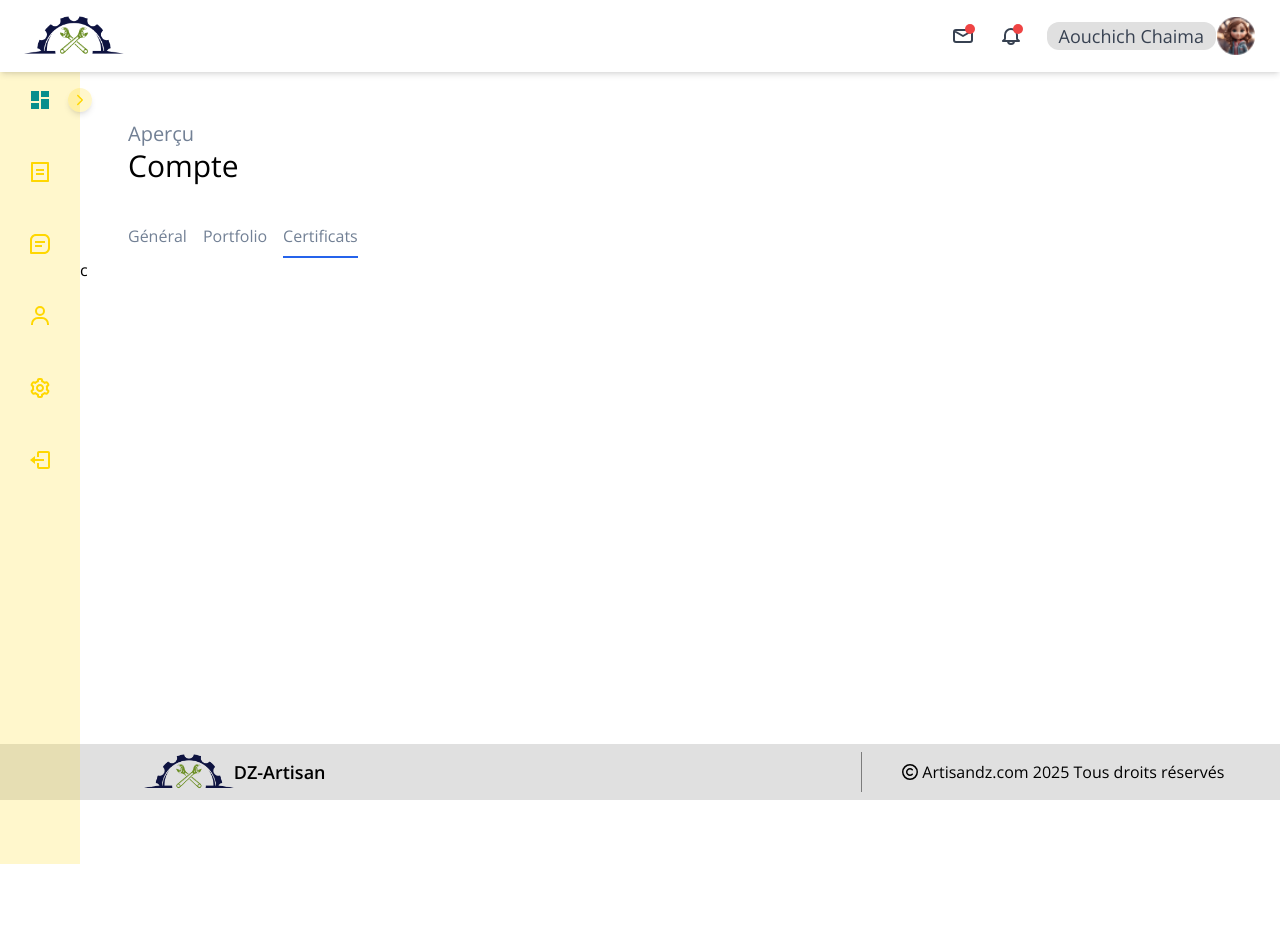
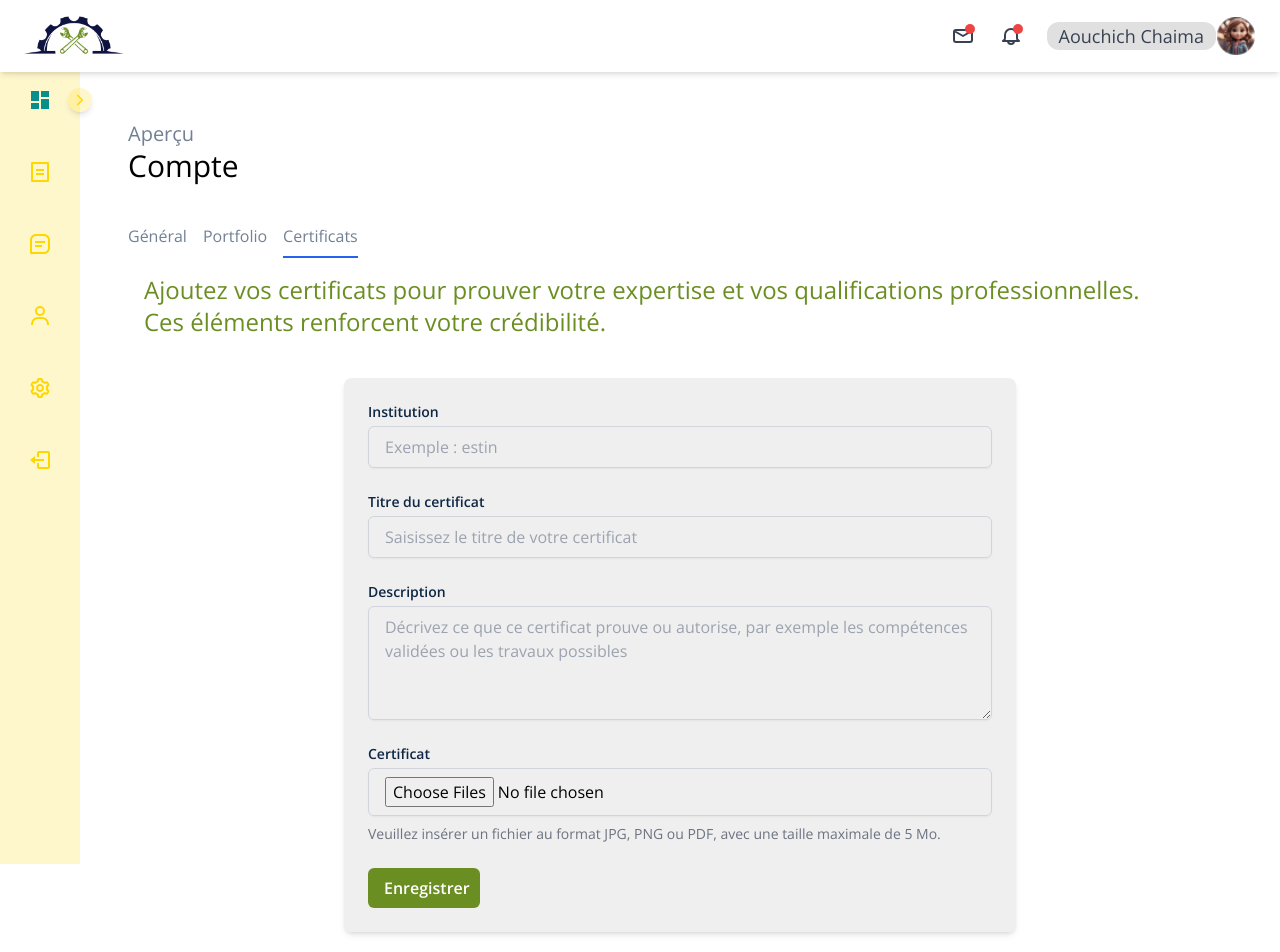
Before and after one commit to chaimuuus/projetGL_1cs, a React (Vite) app in the folder Frontend/: page /artisan/profile/certificate in a window 1280 px wide. Shown: the top 952 px of the page. Before the commit the page ends 800 px from the top, so only its background shows below. Built offline with nearby package versions, Linux system fonts and the light colour scheme.

Commit message:
certificate page

```diff
--- a/Frontend/src/pages/Artisan/Profile/Certificate.jsx
+++ b/Frontend/src/pages/Artisan/Profile/Certificate.jsx
@@ -1,6 +1,84 @@
+import { useForm } from "react-hook-form";
+
 const Certificats = () =>{
-    return(
-        <div><p>c</p></div>
-    )
+
+    const { register, handleSubmit, formState: { errors } } = useForm();
+
+    const onSubmit = (data) => {
+        console.log(data);
+    };
+
+    return (
+        <div>
+            <h1 className="mx-16 text-2xl my-4 text-custom_green">
+                Ajoutez vos certificats pour prouver votre expertise et vos qualifications professionnelles. <br />Ces éléments renforcent votre crédibilité.
+            </h1>
+            <form
+                onSubmit={handleSubmit(onSubmit)}
+                className="max-w-2xl my-10 mx-auto p-6 bg-custom_grey bg-opacity-50 rounded-lg shadow-md"
+            >
+                <div className="grid grid-cols-1 md:grid-cols-2 gap-6">
+                    {/* Institution */}
+                    <div className="md:col-span-2">
+                        <label className="block text-sm font-semibold text-custom_blue">Institution</label>
+                        <input
+                            type="text"
+                            {...register("institution", { required: "Institution is required" })}
+                            placeholder="Exemple : estin"
+                            className="mt-1 block w-full px-4 py-2 border border-gray-300 rounded-md shadow-sm focus:outline-green-300 bg-transparent"
+                        />
+                        {errors.institution && <p className="text-red-500 text-sm mt-1">{errors.institution.message}</p>}
+                    </div>
+
+                    {/* Titre du certificat */}
+                    <div className="md:col-span-2">
+                        <label className="block text-sm font-semibold text-custom_blue">Titre du certificat</label>
+                        <input
+                            type="text"
+                            {...register("certificateTitle", { required: "Titre du certificat is required" })}
+                            placeholder="Saisissez le titre de votre certificat"
+                            className="mt-1 block w-full px-4 py-2 border border-gray-300 rounded-md shadow-sm focus:outline-green-300 bg-transparent"
+                        />
+                        {errors.certificateTitle && <p className="text-red-500 text-sm mt-1">{errors.certificateTitle.message}</p>}
+                    </div>
+
+                    {/* Description */}
+                    <div className="md:col-span-2">
+                        <label className="block text-sm font-semibold text-custom_blue">Description</label>
+                        <textarea
+                            {...register("description", { required: "Description is required" })}
+                            placeholder="Décrivez ce que ce certificat prouve ou autorise, par exemple les compétences validées ou les travaux possibles"
+                            className="mt-1 block w-full px-4 py-2 border border-gray-300 rounded-md shadow-sm focus:outline-green-300 bg-transparent"
+                            rows="4"
+                        />
+                        {errors.description && <p className="text-red-500 text-sm mt-1">{errors.description.message}</p>}
+                    </div>
+
+                    {/* Certificat */}
+                    <div className="md:col-span-2">
+                        <label className="block text-sm font-semibold text-custom_blue">Certificat</label>
+                        <div className="mt-1 block w-full px-4 py-2 border border-gray-300 rounded-md shadow-sm focus:outline-green-300 bg-transparent">
+                            <input
+                                type="file"
+                                {...register("certificateFile", { required: "Certificat is required" })}
+                                accept=".jpg,.png,.pdf"
+                                className="w-full"
+                                multiple
+                            />
+                        </div>
+                        <p className="text-sm text-gray-500 mt-2">Veuillez insérer un fichier au format JPG, PNG ou PDF, avec une taille maximale de 5 Mo.</p>
+                        {errors.certificateFile && <p className="text-red-500 text-sm mt-1">{errors.certificateFile.message}</p>}
+                    </div>
+                </div>
+
+                <button
+                    type="submit"
+                    className="mt-6 w-28 py-2 px-4 bg-custom_green text-white font-semibold rounded-md hover:bg-green-700"
+                >
+                    Enregistrer
+                </button>
+            </form>
+        </div>
+    );
 }
 export default Certificats;
--- a/Frontend/src/pages/Artisan/Profile/Portfolio.jsx
+++ b/Frontend/src/pages/Artisan/Profile/Portfolio.jsx
@@ -65,6 +65,7 @@ const Portfolio = () =>{
                             type="file"
                             {...register("illustration")}
                             accept=".jpg,.png,.pdf"
+                            multiple
                             className="mt-1 block w-full px-4 py-2 border border-gray-300 rounded-md shadow-sm focus:outline-green-300"
                         />
                         <p className="text-sm text-gray-500 mt-2">Veuillez insérer un fichier au format JPG, PNG ou PDF, avec une taille maximale de 5 Mo.</p>
```
